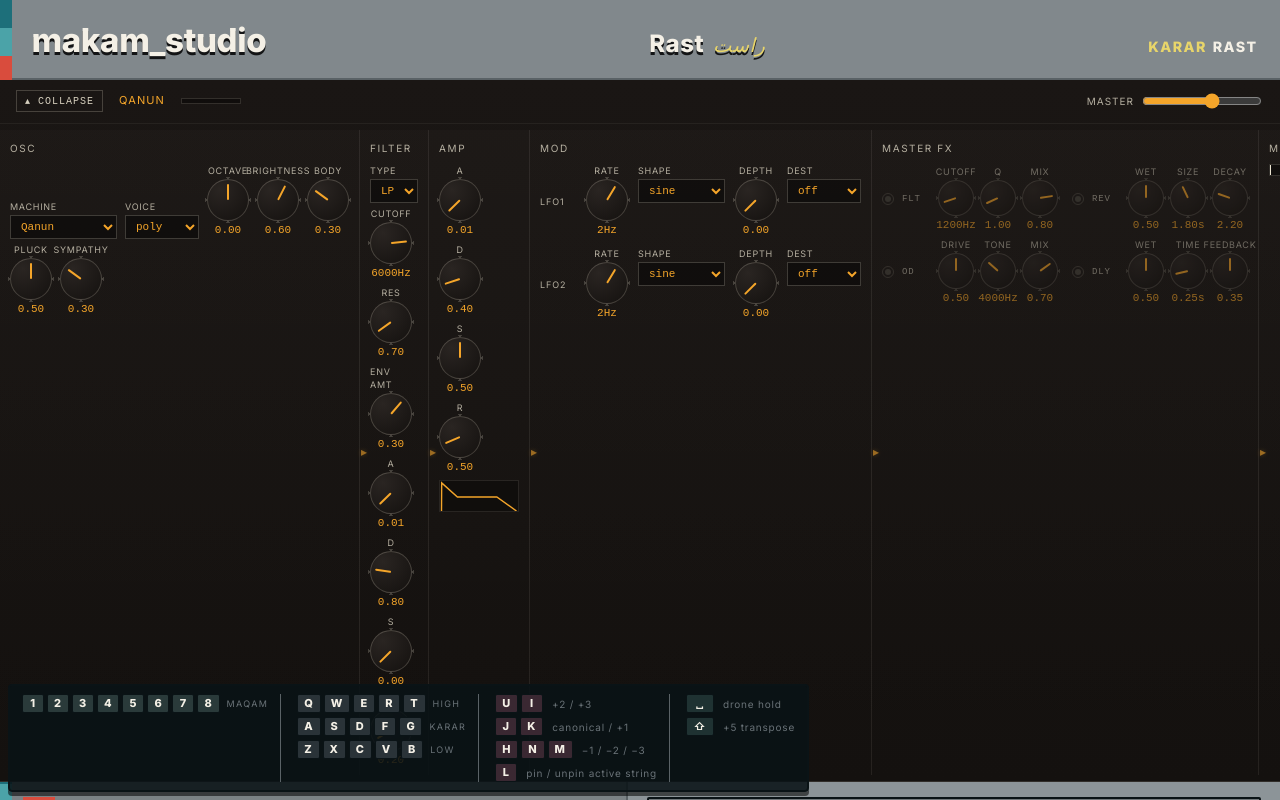
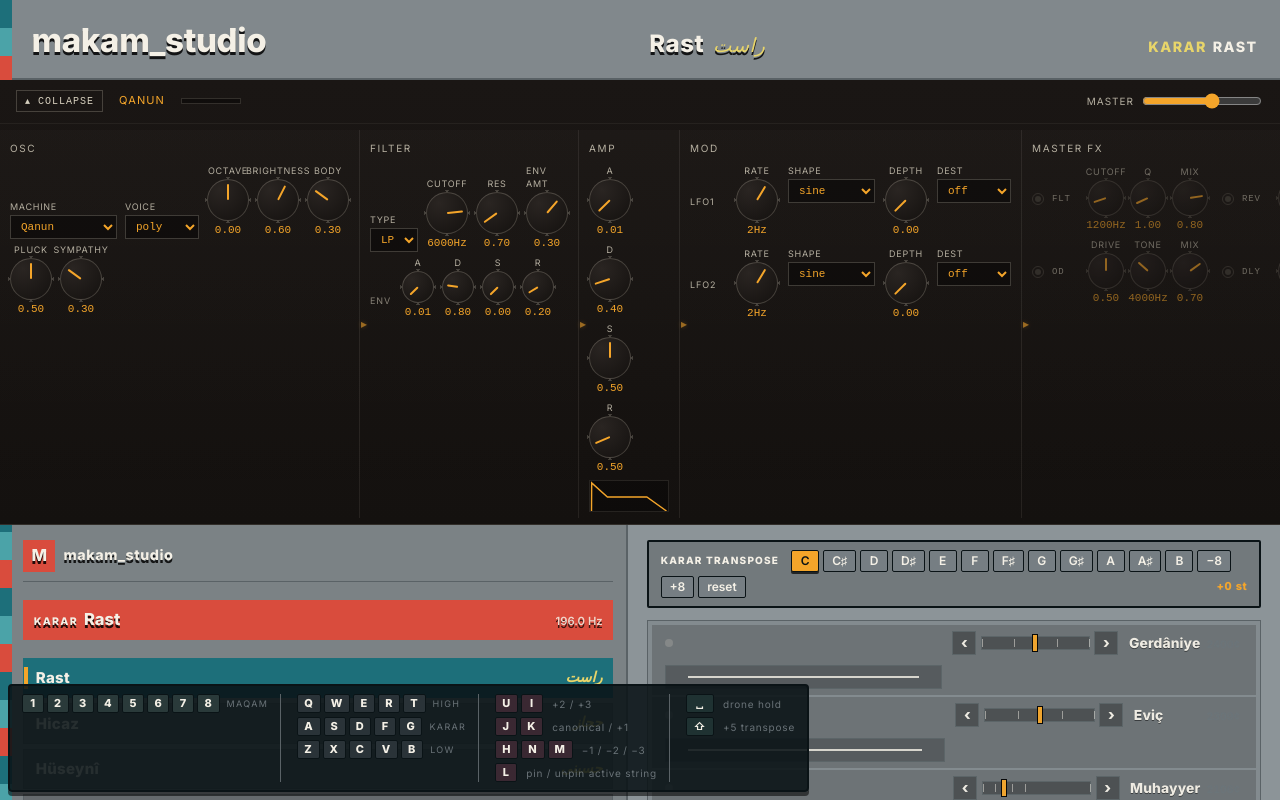
Before and after one commit to cemergin/makam_studio, a React (Vite) app in the folder app/: page / in a window 1280 px wide. Both pictures are taken after a click on the button "Expand console". Built offline with nearby package versions, Linux system fonts and the light colour scheme.

Commit message:
FilterModule: env ADSR moved to a smaller sub-row

```diff
--- a/app/src/styles/istanbul-brutalist.css
+++ b/app/src/styles/istanbul-brutalist.css
@@ -1128,6 +1128,15 @@ input[type='range'] {
   gap: 6px 8px;
   align-items: flex-end;
 }
+.console-module__sub-label {
+  font-size: 9px;
+  letter-spacing: 0.1em;
+  text-transform: uppercase;
+  color: rgba(247, 240, 220, 0.5);
+  align-self: flex-end;
+  padding-bottom: 14px;
+  width: 24px;
+}
 .console-module__arrow {
   position: absolute;
   right: -8px; top: 50%;
--- a/app/src/synth/modules/FilterModule.tsx
+++ b/app/src/synth/modules/FilterModule.tsx
@@ -21,6 +21,7 @@ export function FilterModule({
 }: Props) {
   return (
     <ConsoleModule title="FILTER">
+      <div className="console-module__row">
         <label className="osc-module__select">
           <span>type</span>
           <select
@@ -50,10 +51,14 @@ export function FilterModule({
           defaultValue={0.3}
           onChange={(v) => onFilterEnv({ ...filterEnv, amount: v })}
         />
-      <Knob label="A" value={filterEnv.a} min={0.001} max={2}    defaultValue={0.005} onChange={(v) => onFilterEnv({ ...filterEnv, a: v })} />
-      <Knob label="D" value={filterEnv.d} min={0.001} max={4}    defaultValue={0.8}   onChange={(v) => onFilterEnv({ ...filterEnv, d: v })} />
-      <Knob label="S" value={filterEnv.s} min={0}     max={1}    defaultValue={0}     onChange={(v) => onFilterEnv({ ...filterEnv, s: v })} />
-      <Knob label="R" value={filterEnv.r} min={0.001} max={4}    defaultValue={0.2}   onChange={(v) => onFilterEnv({ ...filterEnv, r: v })} />
+      </div>
+      <div className="console-module__row">
+        <span className="console-module__sub-label">ENV</span>
+        <Knob label="A" size={32} value={filterEnv.a} min={0.001} max={2}    defaultValue={0.005} onChange={(v) => onFilterEnv({ ...filterEnv, a: v })} />
+        <Knob label="D" size={32} value={filterEnv.d} min={0.001} max={4}    defaultValue={0.8}   onChange={(v) => onFilterEnv({ ...filterEnv, d: v })} />
+        <Knob label="S" size={32} value={filterEnv.s} min={0}     max={1}    defaultValue={0}     onChange={(v) => onFilterEnv({ ...filterEnv, s: v })} />
+        <Knob label="R" size={32} value={filterEnv.r} min={0.001} max={4}    defaultValue={0.2}   onChange={(v) => onFilterEnv({ ...filterEnv, r: v })} />
+      </div>
     </ConsoleModule>
   );
 }
```
Lines whose indentation alone changed are shown as unchanged.
